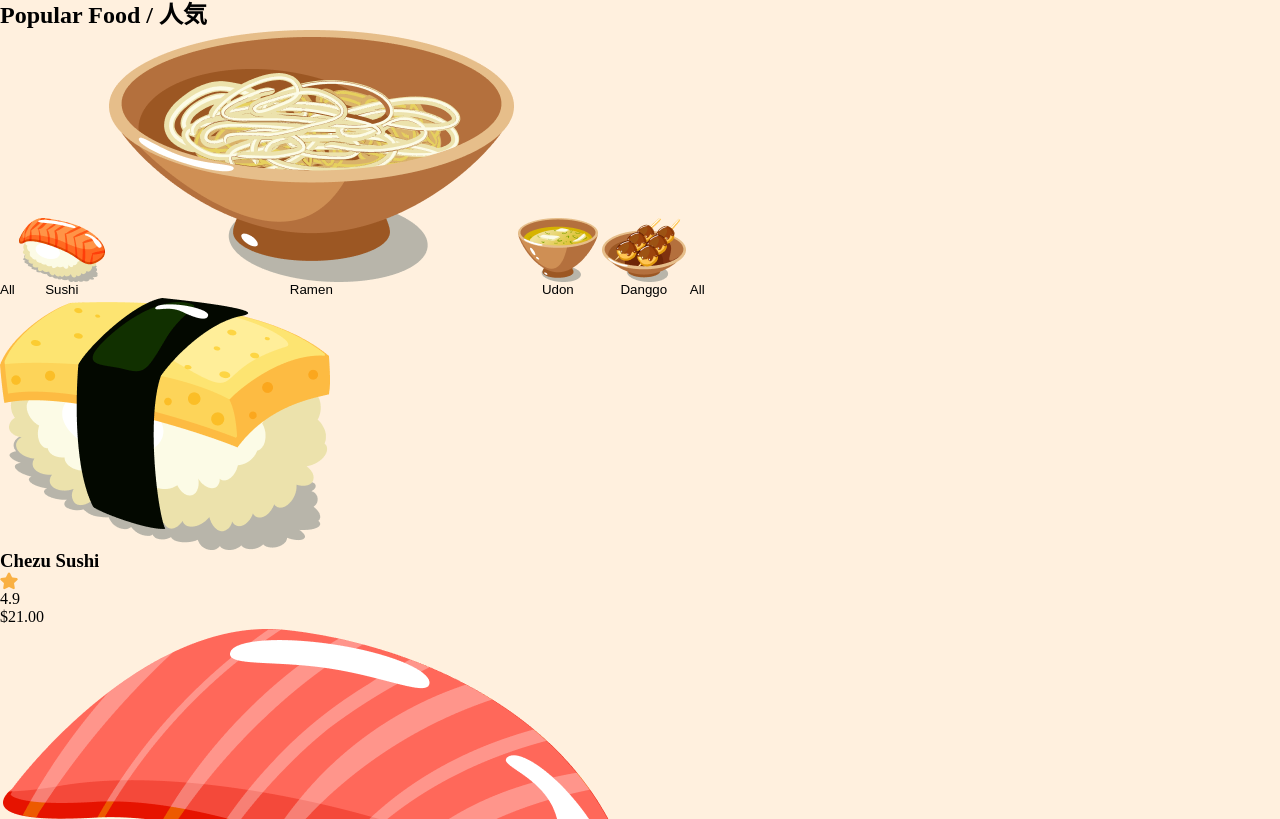
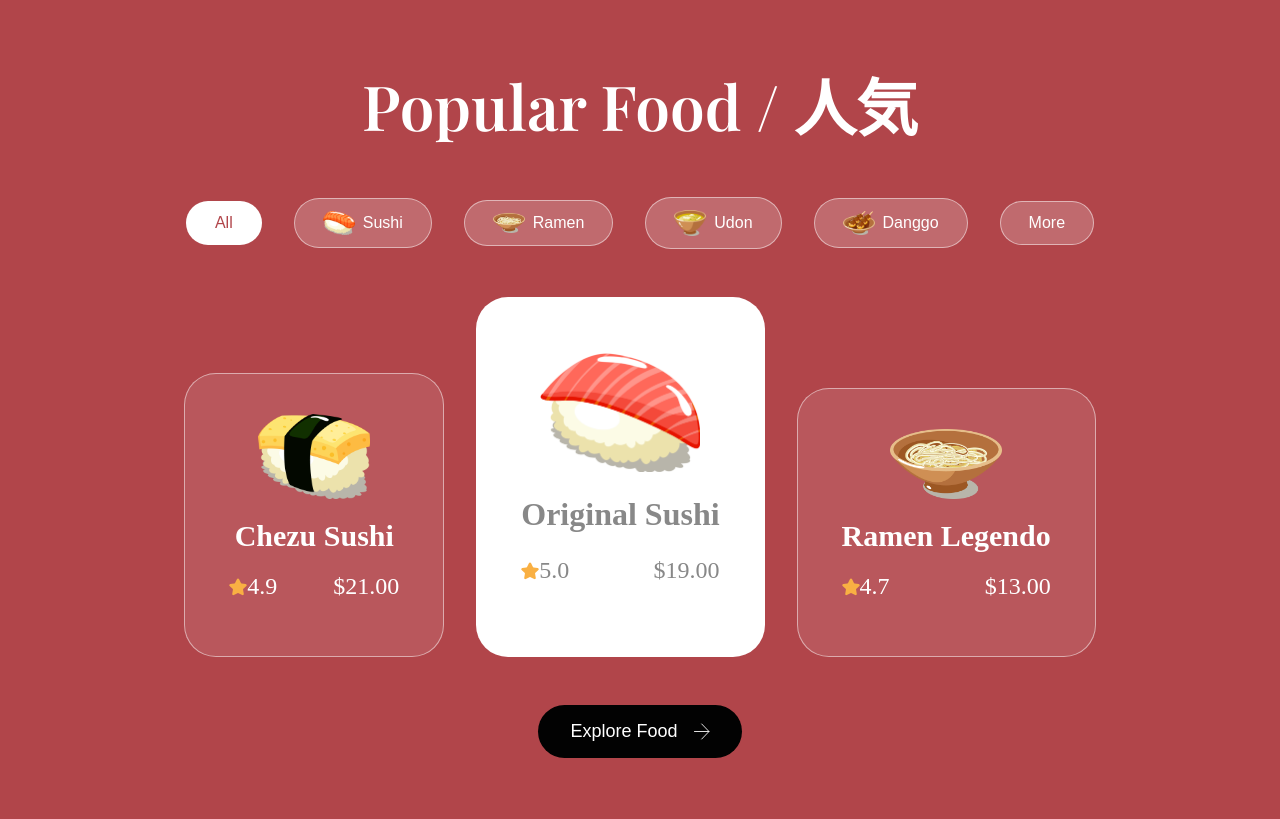
Before and after one commit to vanilla-dd/SushiMan-Website, a website built with Vite: page index.html in a window 1280 px wide. Shown: the part 1447-2266 px from the top of the page. Built offline with nearby package versions, Linux system fonts and the light colour scheme; files whose address does not match are found by name.

Commit message:
✅ section 3 done with responsiveness +  ✨ minor glitch fix

```diff
--- a/index.html
+++ b/index.html
@@ -94,17 +94,20 @@
       </div>
     </section>
     <section class="sec-3">
-      <h2>Popular Food / 人気</h2>
-      <div>
-        <button>All</button>
-        <button><img src="/sushi-9.png" alt="" />Sushi</button>
+      <h2 class="sec-3-heading">Popular Food / 人気</h2>
+      <div class="sec-3-btns">
+        <button class="active">All</button>
+        <button>
+          <img src="/sushi-9.png" alt="" />
+          Sushi
+        </button>
         <button><img src="/sushi-10.png" alt="" />Ramen</button>
         <button><img src="/sushi-7.png" alt="" />Udon</button>
         <button><img src="/sushi-6.png" alt="" />Danggo</button>
-        <button>All</button>
+        <button>More</button>
       </div>
-      <div>
-        <div>
+      <div class="sec-3-menus">
+        <div class="menu-1">
           <img src="/sushi-12.png" alt="" />
           <h3>Chezu Sushi</h3>
           <div>
@@ -115,7 +118,7 @@
             <p>$21.00</p>
           </div>
         </div>
-        <div>
+        <div class="menu-2 active">
           <img src="/sushi-11.png" alt="" />
           <h3>Original Sushi</h3>
           <div>
@@ -126,7 +129,7 @@
             <p>$19.00</p>
           </div>
         </div>
-        <div>
+        <div class="menu-3">
           <img src="/sushi-10.png" alt="" />
           <h3>Ramen Legendo</h3>
           <div>
@@ -138,7 +141,9 @@
           </div>
         </div>
       </div>
-      <button>Explore Food</button>
+      <button class="sec-3-exp">
+        Explore Food <img src="./public/arrow-right.svg" alt="" />
+      </button>
     </section>
     <section class="sec-4">
       <div>
--- a/main.js
+++ b/main.js
@@ -4,6 +4,7 @@ import "./styles/utils.css";
 import "./styles/header.css";
 import "./styles/sec-1.css";
 import "./styles/sec-2.css";
+import "./styles/sec-3.css";
 // javascript
 import navigation from "./components/header";
 navigation();
--- a/styles/header.css
+++ b/styles/header.css
@@ -52,6 +52,10 @@
   .nav__logo {
     display: flex;
     justify-content: space-between;
+    padding-left: 1rem;
+  }
+  .nav__logo a {
+    font-size: 1.25rem;
   }
   .hamburger {
     display: block;
--- /dev/null
+++ b/styles/sec-3.css
@@ -0,0 +1,154 @@
+.sec-3 {
+  background-color: var(--primary-color);
+  padding: 4rem;
+  display: flex;
+  flex-direction: column;
+  gap: 3rem;
+  align-items: center;
+  justify-content: center;
+}
+.sec-3-heading {
+  font-size: 3.875rem;
+  color: var(--color-white);
+  font-family: var(--playfair-display);
+  font-weight: 600;
+}
+.sec-3-btns {
+  display: flex;
+  justify-content: start;
+  align-items: center;
+  gap: 2rem;
+  max-width: 100%;
+  overflow: auto;
+}
+.sec-3-btns::-webkit-scrollbar {
+  display: none;
+}
+.sec-3-btns button {
+  display: flex;
+  align-items: center;
+  padding: 0.75rem 1.75rem;
+  border-radius: 100vmax;
+  justify-content: center;
+  background-color: rgb(255 255 255 / 0.2);
+  border: 1px solid rgb(255, 255, 255, 0.5);
+  gap: 0.5rem;
+  color: var(--color-white);
+  font-size: 1rem;
+}
+.sec-3-btns button.active,
+.sec-3-btns button:focus-within {
+  background-color: var(--color-white);
+  color: var(--primary-color);
+}
+.sec-3-btns img {
+  width: 2rem;
+}
+.sec-3-menus {
+  display: flex;
+  gap: 2rem;
+  align-items: end;
+}
+.sec-3-menus > div {
+  min-width: 260px;
+  display: flex;
+  flex-direction: column;
+  align-items: center;
+  justify-content: center;
+  gap: 0.25rem;
+  color: var(--color-white);
+}
+.menu-1,
+.menu-2,
+.menu-3 {
+  padding: 2.5rem 2.75rem 2.5rem 2.75rem;
+  border-radius: 2rem;
+  border: 1px solid rgb(255, 255, 255, 0.5);
+  background-color: rgb(255, 255, 255, 0.1);
+}
+.menu-1 h3,
+.menu-2 h3,
+.menu-3 h3 {
+  margin-top: 1rem;
+  font-size: 1.875rem;
+}
+.menu-1 > img,
+.menu-2 > img,
+.menu-3 > img {
+  width: 7rem;
+}
+.menu-1 div,
+.menu-2 div,
+.menu-3 div {
+  padding: 0.5rem 0 0.5rem 0;
+  display: flex;
+  align-items: center;
+  width: 100%;
+  font-size: 1.5rem;
+}
+.sec-3-menus div.active {
+  aspect-ratio: 1/1.25;
+  gap: 0.5rem;
+  background-color: var(--color-white);
+  color: var(--gray-100);
+}
+div.active > img {
+  min-width: 10rem;
+}
+div.active h3 {
+  font-size: 2rem;
+}
+.sec-3-exp {
+  padding: 1rem 2rem;
+  color: var(--color-white);
+  background-color: var(--black-200);
+  font-size: 1.125rem;
+  border-radius: 100vmax;
+  display: flex;
+  gap: 1rem;
+  align-items: center;
+}
+.sec-3-exp img {
+  width: 1rem;
+}
+/* media query */
+@media (width<1060px) {
+  .sec-3 {
+    padding: 4rem 3rem;
+  }
+  .sec-3-menus {
+    flex-wrap: wrap;
+    align-items: flex-end;
+    justify-content: space-evenly;
+  }
+}
+@media (width<730px) {
+  .sec-3 {
+    padding: 3rem 2rem;
+  }
+  .sec-3-heading {
+    font-size: 2.75rem;
+  }
+  .sec-3-menus {
+    flex-direction: row;
+  }
+}
+@media (width<430px) {
+  .sec-3 {
+    padding: 2rem 1rem;
+  }
+  .sec-3-heading {
+    font-size: 2.25rem;
+  }
+  .sec-3-menus div {
+    width: 100%;
+  }
+}
+@media (width<350px) {
+  .sec-3-heading {
+    font-size: 2rem;
+  }
+  .sec-3-exp {
+    font-size: 0.75rem;
+  }
+}
```
